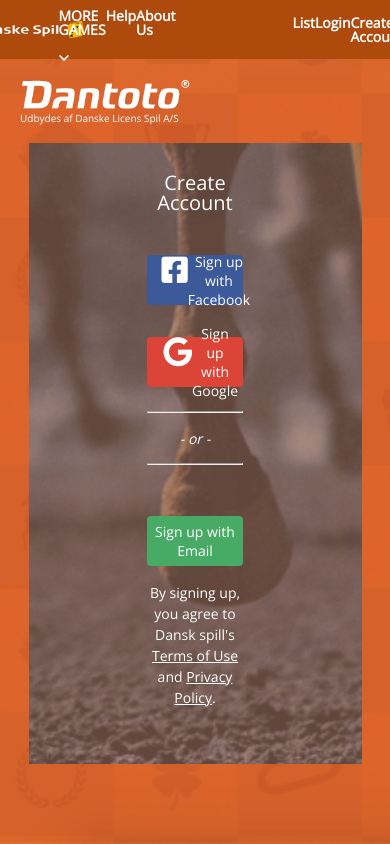
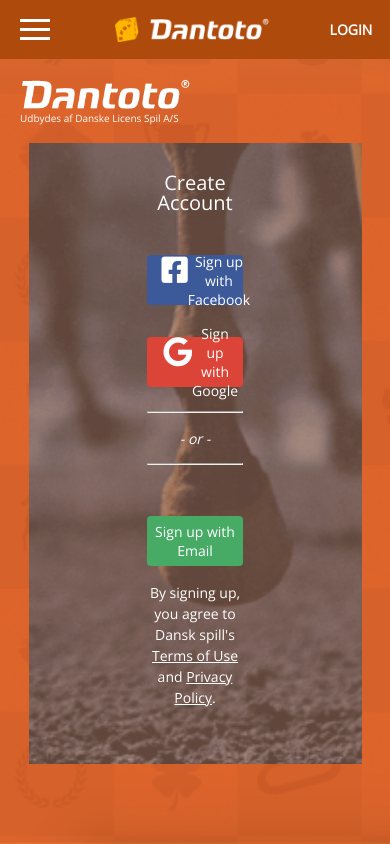
Before and after one commit to ludw0119/danskspill-onboarding-website, a website: page signup.html in a window 390 px wide. Drawn offline with nearby package versions, Linux system fonts and the light colour scheme.

Commit message:
header mobile styled

```diff
--- a/css/style.scss
+++ b/css/style.scss
@@ -163,6 +163,12 @@
     padding: 0 0;
     align-self: center;
     justify-self: center;
+  }
+  .burger-menu {
+    display: none;
+  }
+  .mobile-logos {
+    display: none;
   }
 
   nav {
@@ -476,3 +482,76 @@
   cursor: pointer;
   background-color: $color-orange;
 }
+
+@media only screen and (max-width: 700px) {
+  /*********header************/
+  header {
+    background-color: $color-bown;
+    display: grid;
+    grid-template: 1fr / 70px auto 20vw;
+    height: 7%;
+    font-size: $font-size-text;
+    font-weight: 600;
+
+    img {
+      display: none;
+    }
+    .burger-menu {
+      display: grid;
+      grid-column: 1/2;
+      grid-row: 1/2;
+      align-content: center;
+      justify-content: center;
+      grid-row-gap: 6px;
+      width: 70px;
+      div {
+        width: 30px;
+        height: 3px;
+        background-color: $color-white;
+      }
+    }
+
+    .mobile-logos {
+      display: grid;
+      grid-column: 2/3;
+      grid-row: 1/2;
+      grid-template: auto / auto auto;
+      grid-column-gap: 10px;
+      .icon-danskspill {
+        display: block;
+        width: 25px;
+        box-sizing: border-box;
+        justify-self: flex-end;
+      }
+      .logo-dantoto-header {
+        display: block;
+        width: 120px;
+        box-sizing: border-box;
+        justify-self: flex-start;
+      }
+    }
+
+    nav {
+      display: none;
+    }
+    aside {
+      grid-row: 1/2;
+      grid-column: 3/4;
+      justify-self: right;
+      width: 20vw;
+
+      ul {
+        #createA-aside {
+          display: none;
+        }
+        #list-aside {
+          display: none;
+        }
+        a {
+          color: $color-white;
+          text-transform: uppercase;
+        }
+      }
+    }
+  }
+}
--- a/signup.html
+++ b/signup.html
@@ -20,6 +20,15 @@
   <body>
     <header>
       <img src="images/dss___hr.svg" alt="dansk stpil logo" />
+      <div class="burger-menu">
+        <div></div>
+        <div></div>
+        <div></div>
+      </div>
+      <div class="mobile-logos">
+        <img class="icon-danskspill" src="images/icon-dankspill_114x114.png" alt="danskspill icon" />
+        <img class="logo-dantoto-header" src="images/dantoto-logo.png" alt="dantoto" />
+      </div>
       <nav>
         <ul>
           <li>
@@ -46,9 +55,9 @@
       </nav>
       <aside>
         <ul>
-          <li><a href="#">List</a></li>
+          <li id="list-aside"><a href="#">List</a></li>
           <li><a href="#">Login</a></li>
-          <li><a href="#">Create Account</a></li>
+          <li id="createA-aside"><a href="#">Create Account</a></li>
         </ul>
       </aside>
     </header>
```
Also changed, not shown: css/output.css, images/Da_b_tFr.jpg (added), images/backgroundchez_2077x1202.png (deleted), images/horses-back2.png (deleted), images/horses-back3.png (deleted), images/horses-back4.png (deleted), images/icon-dankspill_114x114.png (added).
